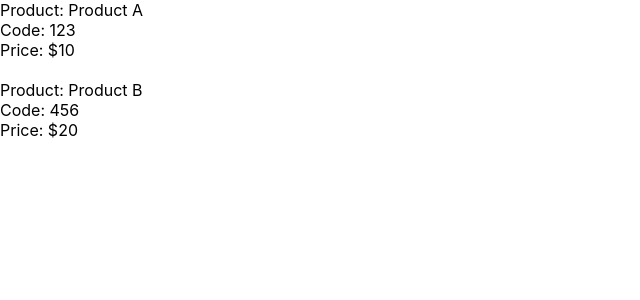
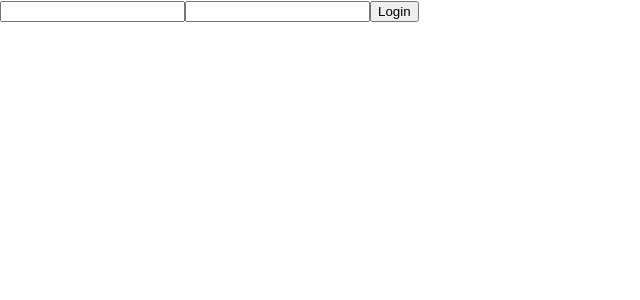
Before and after one commit to PixelGuru/ReactJS_Homework, a React (Create React App) app: page / in a window 1280 px wide. Shown: the top 300 px of the page, without its empty margins (0-640 px from the left). Built offline with nearby package versions, Linux system fonts and the light colour scheme.

Commit message:
no message

```diff
--- a/src/App.js
+++ b/src/App.js
@@ -1,12 +1,8 @@
 import React from "react";
-import Lession1 from "./components/Lession1";
+import Lession2 from "./components/Lession2";
 
 function App() {
-  return (
-    <div>
-      <Lession1 />
-    </div>
-  );
+  return <Lession2 />;
 }
 
 export default App;
--- /dev/null
+++ b/src/components/Lession2/index.js
@@ -0,0 +1,22 @@
+// const DEFAULT_USER = { email: "", password: "" };
+const Lession2 = () => {
+  // const [formData, setFormData] = useState(DEFAULT_USER);
+  return (
+    <div>
+      <input
+        name="email"
+        type="text"
+        // value={formData.email}
+        // onChange={onChange}
+      ></input>
+      <input
+        name="password"
+        type="password"
+        // value={formData.password}
+        // onChange={onChange}
+      ></input>
+      <button>Login</button>
+    </div>
+  );
+};
+export default Lession2;
```
Also changed, not shown: 1 other file (tests, documents, lock files or other folders).
